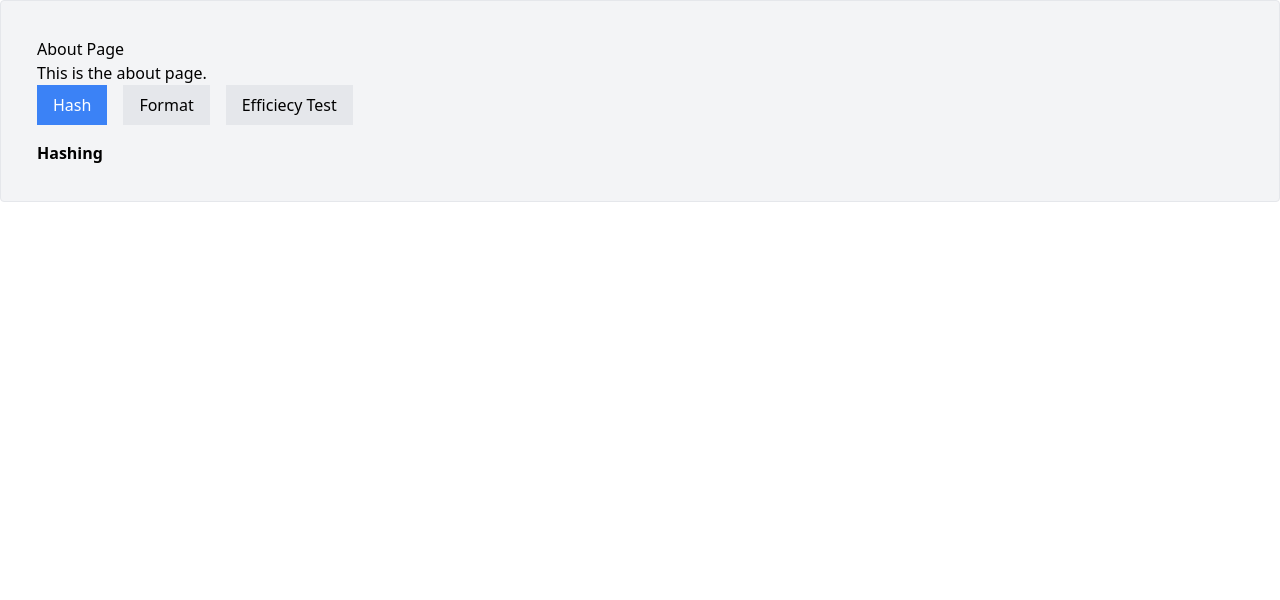
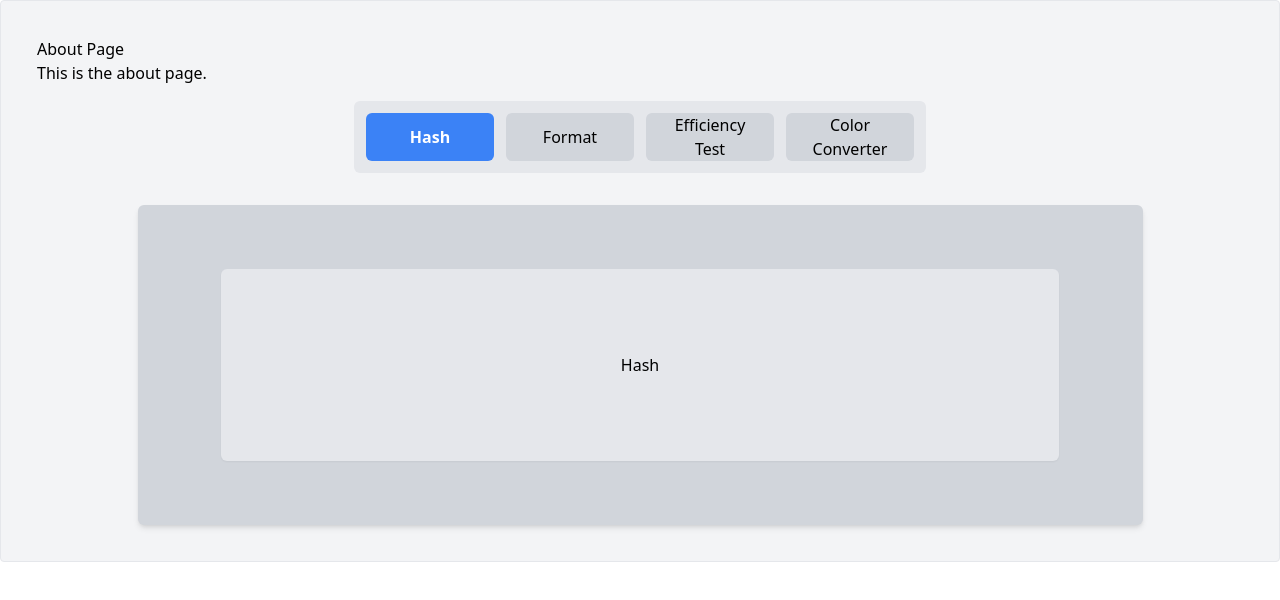
Before and after one commit to onniluova/DevToolkit, a React (Vite) app: page /about in a window 1280 px wide. Shown: the top 600 px of the page. Built offline with nearby package versions, Linux system fonts and the light colour scheme.

Commit message:
feat: implement tab navigation system with placeholder content
Add dynamic tab switching functionality with active tab state management
- Create base component structure for four tool sections:
  * Hash generator
  * Code formatter
  * Efficiency timer
  * Color converter

```diff
--- /dev/null
+++ b/src/components/ColorConverterContent.jsx
@@ -0,0 +1,14 @@
+import React from 'react'
+
+const ColorConverterContent = () => {
+    return (
+        <div
+            className="flex flex-col justify-center items-center space-y-4 bg-gray-300 text-center h-80 w-10/12 mx-auto rounded-md shadow-md">
+            <div className="flex justify-center items-center bg-gray-200 h-48 w-10/12 rounded-md shadow-sm">
+                <p>Color Convert</p>
+            </div>
+        </div>
+    )
+}
+
+export default ColorConverterContent
--- /dev/null
+++ b/src/components/Dropdown.jsx
@@ -0,0 +1,12 @@
+import React, {useState} from 'react'
+
+const HashContent = () => {
+    return (
+        <div className="space-y-4 bg-gray-300 text-center h-64 rounded-md shadow-md">
+            <h1 className="">Hasher</h1>
+
+        </div>
+    )
+}
+
+export default HashContent
--- /dev/null
+++ b/src/components/EfficiencyTimer.jsx
@@ -0,0 +1,14 @@
+import React from 'react'
+
+const ColorConverterContent = () => {
+    return (
+        <div
+            className="flex flex-col justify-center items-center space-y-4 bg-gray-300 text-center h-80 w-10/12 mx-auto rounded-md shadow-md">
+            <div className="flex justify-center items-center bg-gray-200 h-48 w-10/12 rounded-md shadow-sm">
+                <p>Efficiency Timer</p>
+            </div>
+        </div>
+    )
+}
+
+export default ColorConverterContent
--- /dev/null
+++ b/src/components/FormatContent.jsx
@@ -0,0 +1,14 @@
+import React from 'react'
+
+const ColorConverterContent = () => {
+    return (
+        <div
+            className="flex flex-col justify-center items-center space-y-4 bg-gray-300 text-center h-80 w-10/12 mx-auto rounded-md shadow-md">
+            <div className="flex justify-center items-center bg-gray-200 h-48 w-10/12 rounded-md shadow-sm">
+                <p>Format Code</p>
+            </div>
+        </div>
+    )
+}
+
+export default ColorConverterContent
--- /dev/null
+++ b/src/components/HashContent.jsx
@@ -0,0 +1,14 @@
+import React from 'react'
+
+const HashContent = () => {
+    return (
+        <div
+            className="flex flex-col justify-center items-center space-y-4 bg-gray-300 text-center h-80 w-10/12 mx-auto rounded-md shadow-md">
+            <div className="flex justify-center items-center bg-gray-200 h-48 w-10/12 rounded-md shadow-sm">
+                <p>Hash</p>
+            </div>
+        </div>
+    )
+}
+
+export default HashContent
--- a/src/components/Tabs.jsx
+++ b/src/components/Tabs.jsx
@@ -1,4 +1,8 @@
 import React, {useState} from 'react'
+import HashContent from "@/components/HashContent.jsx";
+import ColorConverterContent from "@/components/ColorConverterContent.jsx";
+import FormatContent from "@/components/FormatContent.jsx";
+import EfficiencyTimer from "@/components/EfficiencyTimer.jsx";
 
 const Tabs = () => {
     const [activeTab, setActiveTab] = useState("hash")
@@ -6,42 +10,43 @@ const Tabs = () => {
     const tabs = [
         {   id: 'hash', label: 'Hash' },
         {   id: 'format', label: 'Format' },
-        {   id: 'efficiency', label: 'Efficiecy Test' }
+        {   id: 'efficiency', label: 'Efficiency Test' },
+        {   id: 'color', label: 'Color Converter' }
     ]
 
     const RenderContent = () => {
         switch(activeTab) {
             case 'hash':
                 return (
-                    <div className="space-y-4">
-                        <h3 className="text-1x font-semibold">Hashing</h3>
-                    </div>
+                    <HashContent />
                 )
             case 'format':
                 return (
-                    <div className="space-y-4">
-                        <h3 className="text-1x font-semibold">Code Formatting</h3>
-                    </div>
+                    <FormatContent />
                 )
             case 'efficiency':
                 return (
-                    <div className="space-y-4">
-                        <h3 className="text-1x font-semibold">Efficiency Timer</h3>
-                    </div>
+                    <EfficiencyTimer />
+                )
+            case 'color':
+                return (
+                    <ColorConverterContent />
                 )
         }
     }
     return (
         <div>
-            <div className="flex space-x-4">
+            <div className="flex justify-center space-x-4 p-4">
+                <div className="flex space-x-3 p-3 bg-gray-200 rounded-md">
                 {tabs.map(tab => (
                     <button
                         key={tab.id}
-                        className={`px-4 py-2 ${activeTab === tab.id ? 'bg-blue-500 text-white' : 'bg-gray-200'}`}
+                        className={`px-3.5 w-32 text-center rounded-md ${activeTab === tab.id ? 'bg-blue-500 text-white font-bold' : 'bg-gray-300'}`}
                         onClick={() => setActiveTab(tab.id)}>
                         {tab.label}
                     </button>
                 ))}
+                </div>
             </div>
             <div className="mt-4">
                 <RenderContent />
```
